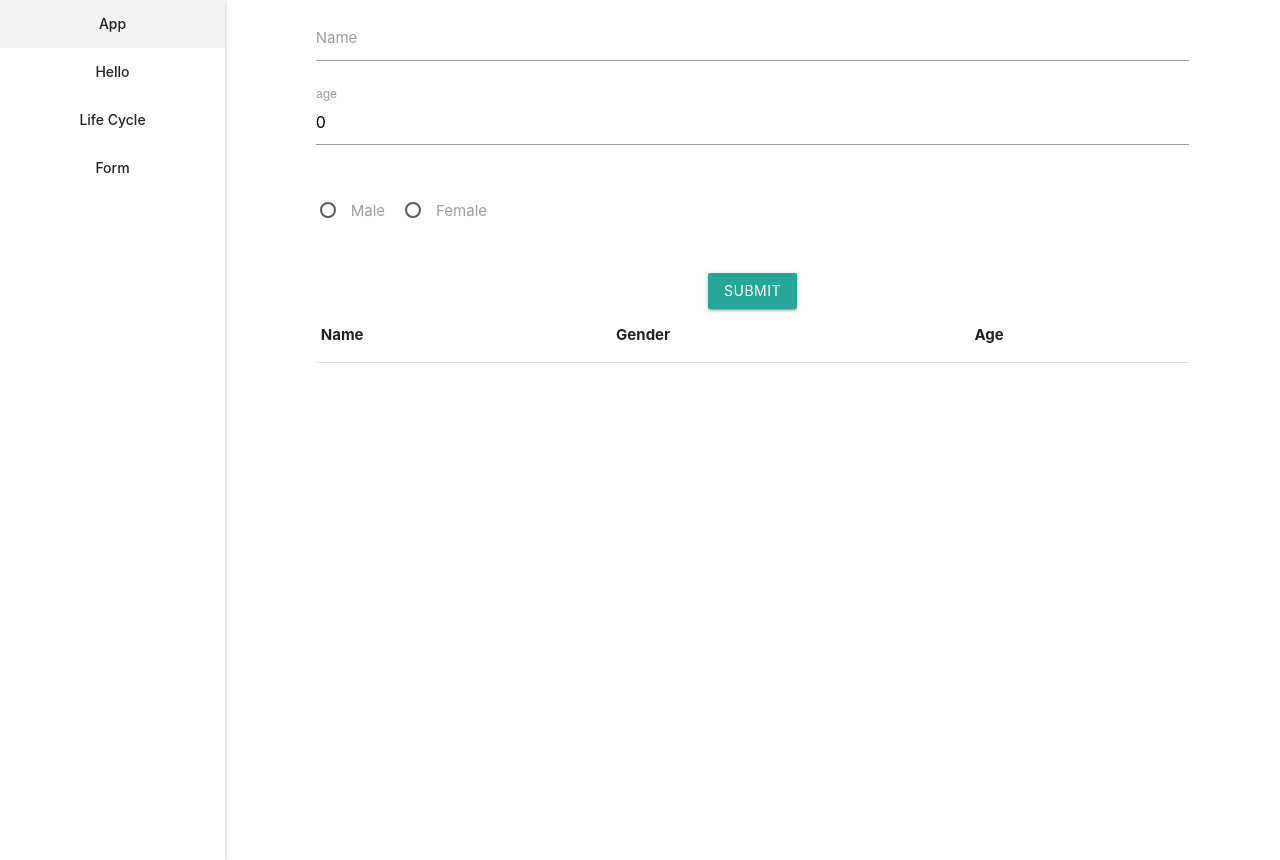
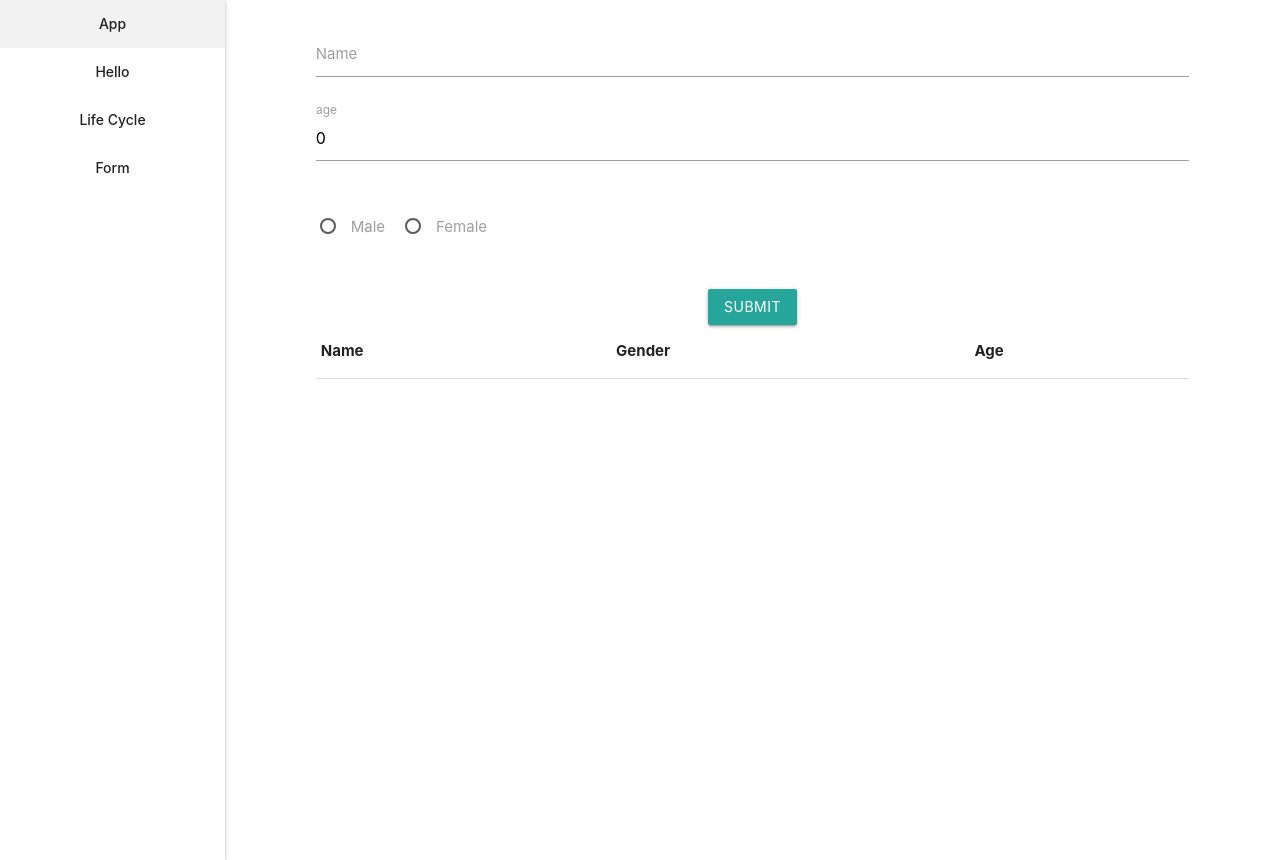
Before and after one commit to wuyuyu0222/test-app, a React (Create React App) app: page /form in a window 1280 px wide. Built offline with nearby package versions, Linux system fonts and the light colour scheme.

Commit message:
minor adjust

```diff
--- a/src/component/Form.js
+++ b/src/component/Form.js
@@ -65,7 +65,7 @@ export class Form extends Component {
 
   render() {
     return (
-      <div className="row">
+      <div className="row mt-2x">
         <form className="col s12" onSubmit={this.handleSubmit}>
           <div className="row">
             <div className="input-field col s12">
```
